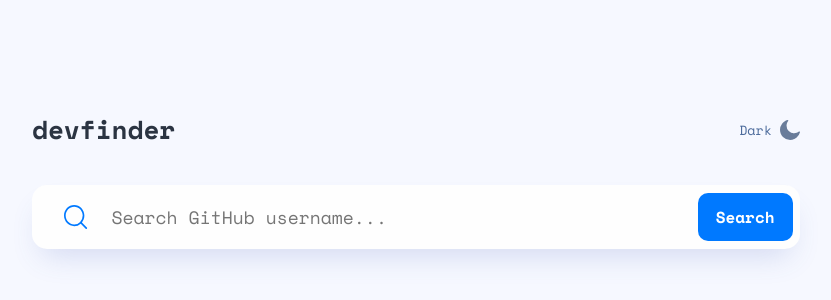
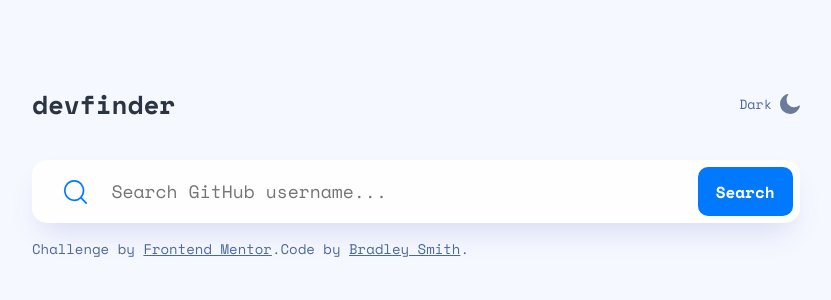
Before and after one commit to bradleyhop/frontend-mentor-github-user-search-app, a Vue app: page / in a window 1280 px wide. Shown: the part 228-528 px from the top of the page, without its empty margins (224-1055 px from the left). Built offline with nearby package versions, Linux system fonts and the light colour scheme.

Commit message:
add attribution footer and styling

```diff
--- a/src/App.vue
+++ b/src/App.vue
@@ -141,11 +141,36 @@ export default {
       />
     </div>
   </main>
+
+  <footer class="attribution">
+    <div class="att-container">
+      Challenge by
+      <a
+        href="https://www.frontendmentor.io/challenges/github-user-search-app-Q09YOgaH6"
+        target="_blank"
+        rel="noopener noreferrer"
+        >Frontend Mentor</a
+      >.
+    </div>
+    <div class="att-container">
+      Code by
+      <a
+        href="https://bradleysmith.tech"
+        target="_blank"
+        rel="noopener noreferrer"
+        >Bradley Smith</a
+      >.
+    </div>
+  </footer>
 </template>
 
 <style lang="scss">
 body {
   background-color: var(--primary-bg);
+}
+
+main {
+  margin-bottom: 1rem;
 }
 
 .header-wrapper {
@@ -261,4 +286,22 @@ body {
     line-height: 24px;
   }
 }
+
+.attribution {
+  color: var(--primary-text);
+  margin-bottom: 2rem;
+  font-size: 12px;
+  display: flex;
+  flex-direction: column;
+
+  & a {
+    color: var(--primary-text);
+    text-decoration: underline;
+  }
+
+  @include tablet-breakpoint {
+    font-size: 14px;
+    flex-direction: row;
+  }
+}
 </style>
```
